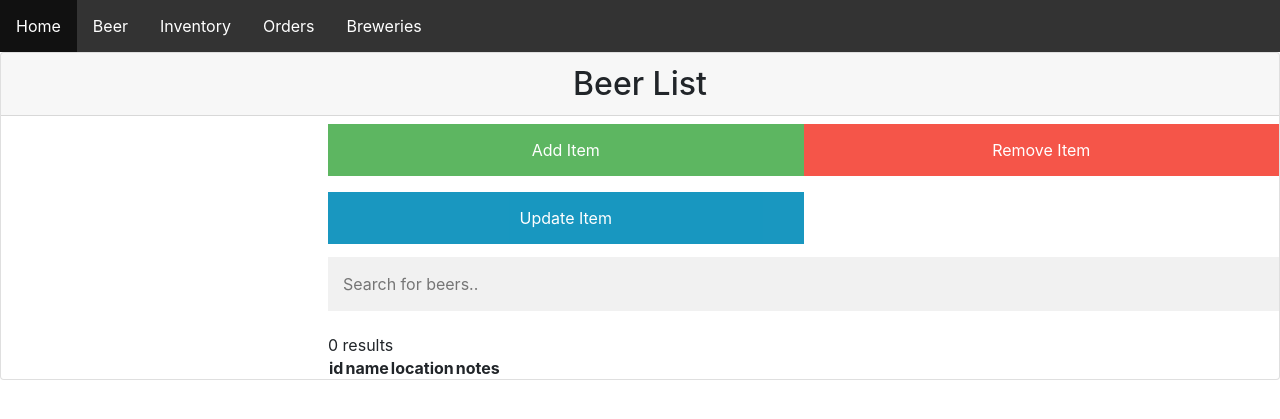
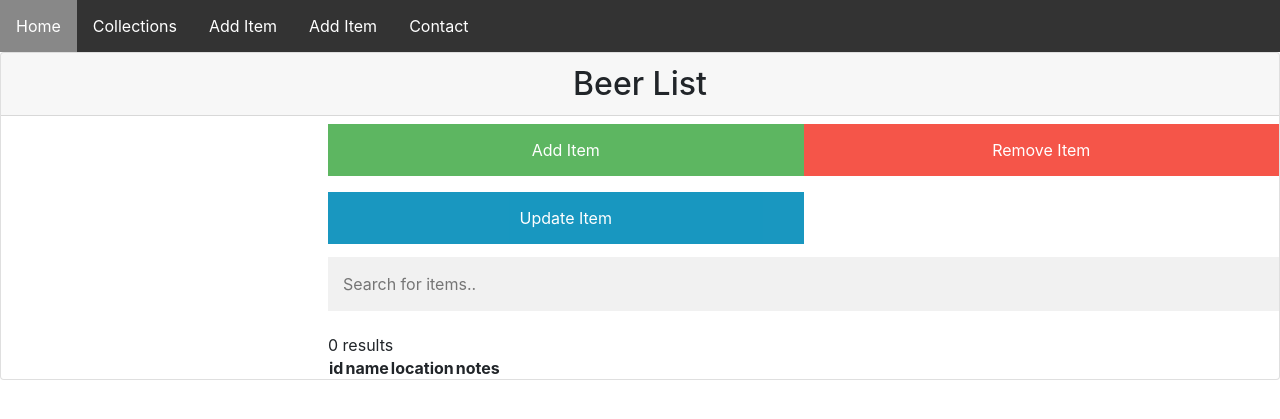
Before and after one commit to ibneal/DigitalCollections, a PHP site: page /collection.php in a window 1280 px wide. Shown: the top 419 px of the page. Run offline with PHP 8.4, Linux system fonts and the light colour scheme; the visitor is signed in with stand-in values (Sample User, id 1); data that the repository does not hold is empty; some libraries are stand-ins or nearby versions.

Commit message:
collections.php modifation

```diff
--- a/collection.php
+++ b/collection.php
@@ -7,24 +7,25 @@ include 'database.php';
     <meta charset="UTF-8">
     <meta name="viewport" content="width=device-width, initial-scale=1, shrink-to-fit=no">
     <meta http-equiv="x-ua-compatible" content="ie=edge">
-    <title>Brew457 - Beers</title>
+    <title>Collections - Digital Collections</title>
     <link rel="stylesheet" href="https://cdnjs.cloudflare.com/ajax/libs/font-awesome/4.7.0/css/font-awesome.min.css">
     <link rel="stylesheet" href="./css/bootstrap.min.css">
     <link rel="stylesheet" href="./css/style.css">
   </head>
   <body>
-  <ul class="topnav">
-      <li><a href="index.php">Home</a></li>
-      <li><a href="./beer.php">Beer</a></li>
-      <?php
-      if ($loggedIn==True){
-        echo '<li><a href="./employees.php">Employees</a></li>';
-      }?>
-      <li><a href="inventory.php">Inventory</a></li>
-      <li><a href="order.php">Orders</a></li>
-      <li><a href="./breweries.php">Breweries</a></li>
-      <!-- <li><a href="./contact.php">Contact</a></li> -->
-    </ul>
+      <ul class="topnav">
+        <li><a class="active" href="index.php">Home</a></li>
+        <?php
+              if ($_SESSION['loggedin']==True){
+                echo '<li><a href="./collections.php">Collections</a></li>';
+              }?>
+        <li><a href="./addItem.php">Add Item</a></li>
+              <?php
+                    if ($_SESSION['loggedin']==True){
+                      echo '<li><a href="./addItem.php">Add Item</a></li>';
+                    }?>
+        <li><a href="./contact.php">Contact</a></li>
+      </ul>
     <script src='./js/search.js'></script>
     <div class="card">
       <h2 class="card-header text-center">Beer List</h2>
@@ -34,7 +35,7 @@ include 'database.php';
         <button class="signupbtn" onclick="document.getElementById('id03').style.display='block'">Add Item</button>
         <button class="cancelbtn" onclick="document.getElementById('id02').style.display='block'">Remove Item</button>
         <button class="logbutton" onclick="document.getElementById('id03').style.display='block'">Update Item</button>
-        <input type="text" id="search" onkeyup="search()" placeholder="Search for beers.." title="Type in a name">
+        <input type="text" id="search" onkeyup="search()" placeholder="Search for items.." title="Type in a name">
         <table id="beer">
             <tr>
               <th>id</th>
```
